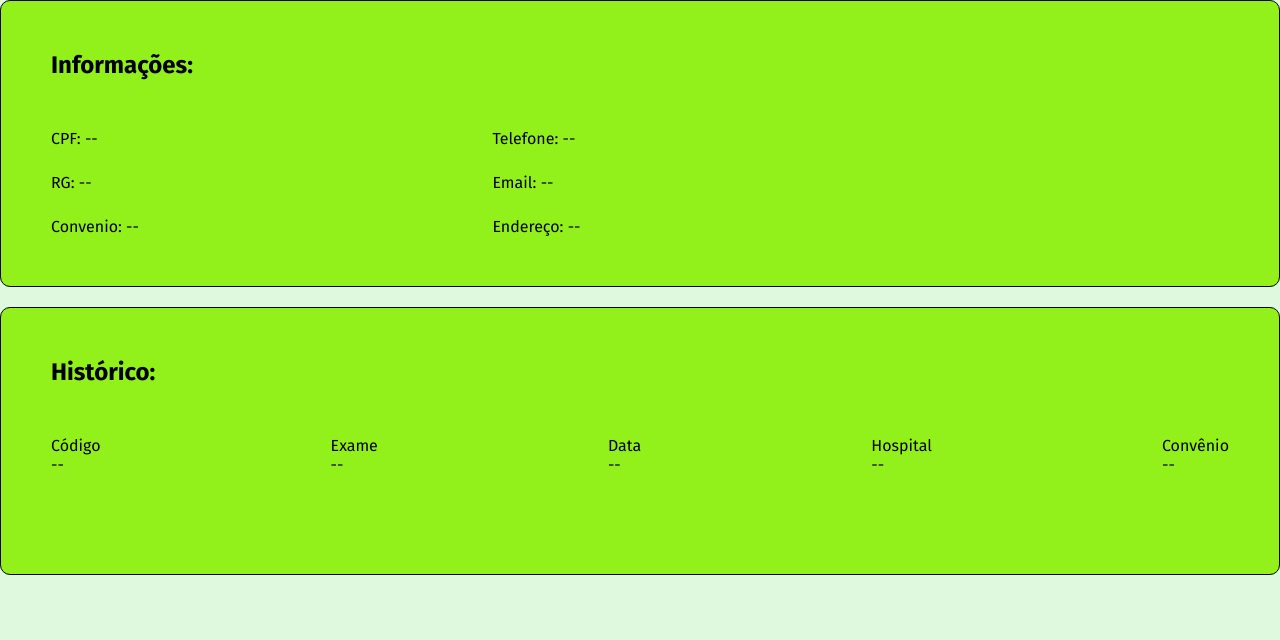
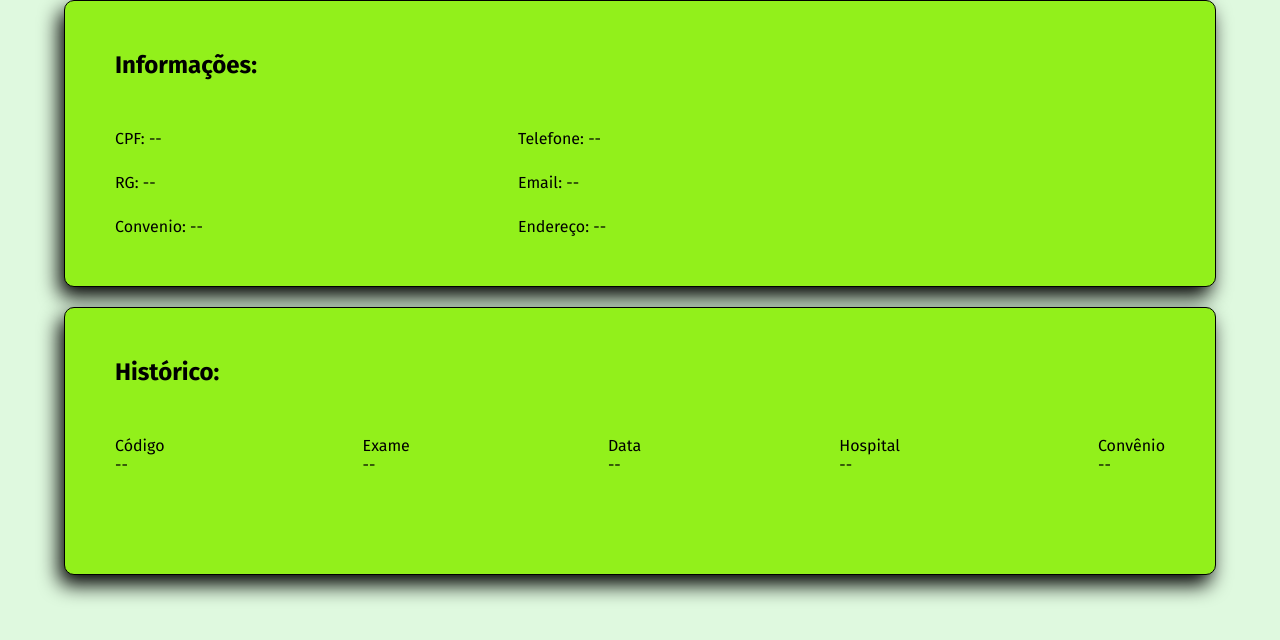
Before and after one commit to Dyzer4/CheckSaude, a plain HTML site: page src/pages/dashboard/index.html in a window 1280 px wide. Drawn offline with Linux system fonts and the light colour scheme; no server answers.

Commit message:
feat: add style to all options

```diff
--- a/src/pages/dashboard/style.css
+++ b/src/pages/dashboard/style.css
@@ -5,39 +5,45 @@ body {
     display: flex;
     flex-direction: column;
     gap: 20px;
+    align-items: center;
+    justify-content: center;
 }
 
 .pessoa {
     display: flex;
-    width: 100%;
+    width: 90%;
     padding: 50px;
     border: 1px solid;
     border-radius: 10px;
     background-color: var(--primary-color);
     flex-direction: column;
     gap: 50px;
+    box-shadow: -5px 10px 20px;
 }
 
 .info-content {
     display: flex;
     gap: 30%;
+
 }
 
 .info {
     display: flex;
     flex-direction: column;
     gap: 25px;
+
 }
 
 .agendamentos {
     display: flex;
-    width: 100%;
+    width: 90%;
     padding: 50px;
     border: 1px solid;
     border-radius: 10px;
     background-color: var(--primary-color);
     flex-direction: column;
     gap: 50px;
+    box-shadow: -5px 10px 20px;
 }
 
 .agendamento-content {
--- a/src/pages/historico/style.css
+++ b/src/pages/historico/style.css
@@ -5,14 +5,19 @@ body {
     display: flex;
     flex-direction: column;
     gap: 20px;
+    align-items: center;
 }
 
 .agend-content{
     background-color: var(--primary-color);
     padding: 40px;
+    border-radius: 10px;
+    border: 1px solid black;
     display: flex;
     flex-direction: column;
     gap: 30px;
+    box-shadow: -5px 10px 20px;
+    width: 90%;
 }
 
 .agendamento-item {
```
